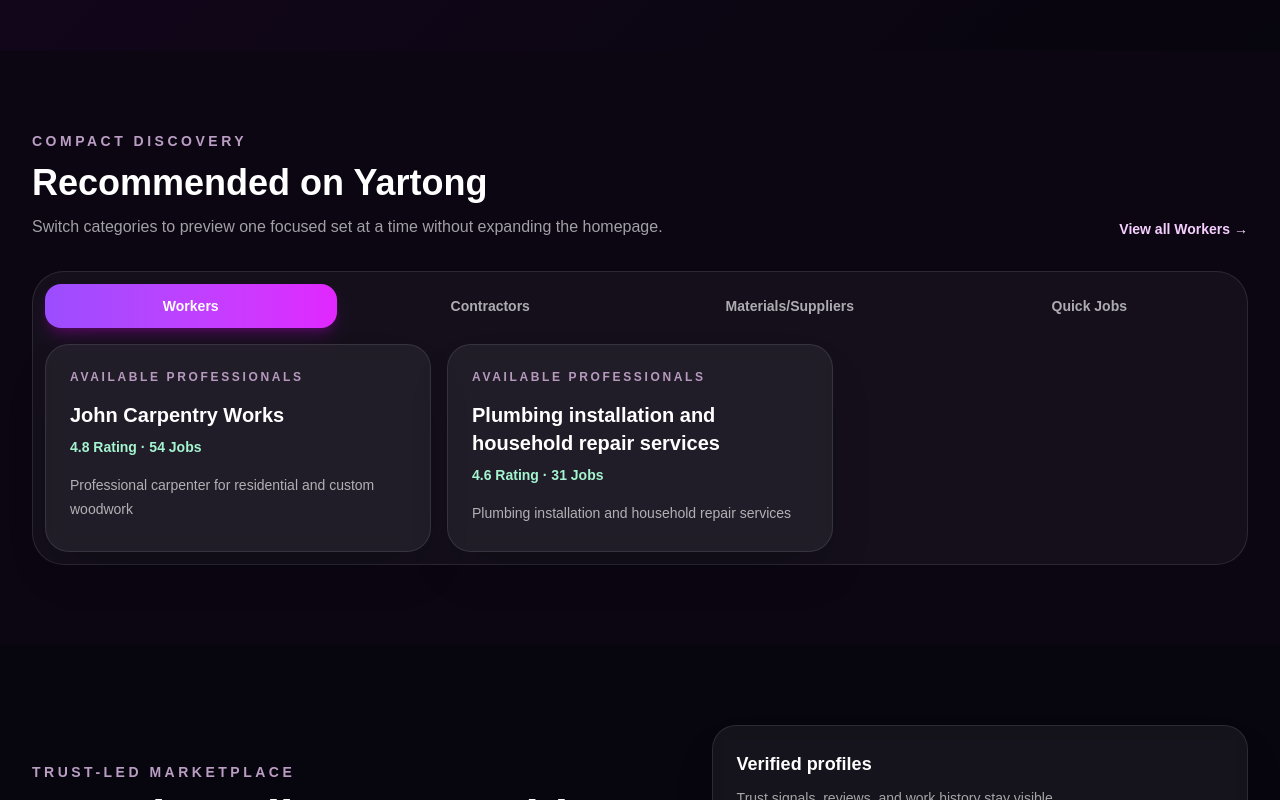
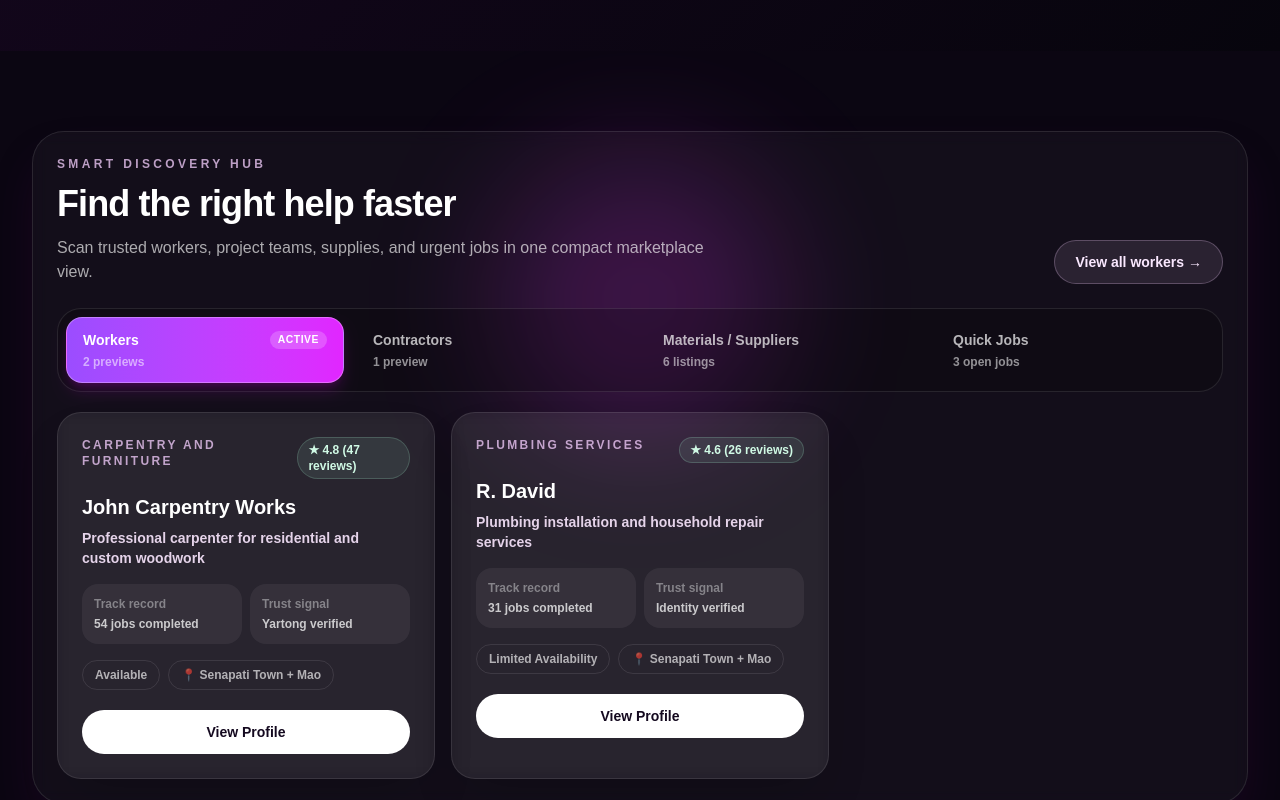
Before and after one commit to yartongzimik/Yartong, a Next.js app in the folder yartong/: page / in a window 1280 px wide. Shown: the part 740-1540 px from the top of the page. Built offline with nearby package versions, Linux system fonts and the light colour scheme.

Commit message:
Implement smart discovery hub

```diff
--- a/yartong/components/home/discovery-recommendations.tsx
+++ b/yartong/components/home/discovery-recommendations.tsx
@@ -1,105 +1,252 @@
 "use client";
 
-import { useState } from "react";
+import { useMemo, useState } from "react";
 import Link from "next/link";
 
 import { Card } from "@/components/ui/card";
 import { Section } from "@/components/ui/section";
-import { ROUTES } from "@/lib/constants";
+import {
+  AVAILABILITY_LABELS,
+  JOB_URGENCY_LABELS,
+  MATERIAL_STOCK_LABELS,
+  ROUTES,
+  VERIFICATION_LABELS,
+} from "@/lib/constants";
 import {
   MOCK_CONTRACTOR_PROFILES,
+  MOCK_LOCATIONS,
+  MOCK_MATERIAL_CATEGORIES,
   MOCK_MATERIAL_PRODUCTS,
   MOCK_MATERIAL_SUPPLIER_PROFILES,
   MOCK_QUICK_JOBS,
   MOCK_SKILLED_PROVIDER_PROFILES,
+  MOCK_TRADE_CATEGORIES,
+  MOCK_USERS,
 } from "@/lib/mock-data";
 
-type DiscoveryTab = "workers" | "contractors" | "materials" | "quick-jobs";
+const TAB_IDS = ["workers", "contractors", "materials", "quick-jobs"] as const;
 
-const contractorDiscoveryHref = ROUTES.trades;
+type DiscoveryTab = (typeof TAB_IDS)[number];
 
-const tabs: Record<DiscoveryTab, { label: string; href: string; eyebrow: string }> = {
-  workers: { label: "Workers", href: ROUTES.workers, eyebrow: "Available professionals" },
-  contractors: { label: "Contractors", href: contractorDiscoveryHref, eyebrow: "Project-ready teams" },
-  materials: { label: "Materials/Suppliers", href: ROUTES.materials, eyebrow: "Supply previews" },
-  "quick-jobs": { label: "Quick Jobs", href: ROUTES.quickJobs, eyebrow: "Fast work board" },
+type DiscoveryTabConfig = {
+  label: string;
+  shortLabel: string;
+  href: string;
+  cta: string;
+  countLabel: string;
 };
 
-const previewCards: Record<DiscoveryTab, Array<{ title: string; meta: string; detail: string }>> = {
-  workers: MOCK_SKILLED_PROVIDER_PROFILES.slice(0, 3).map((worker) => ({
-    title: worker.businessName ?? worker.headline,
-    meta: `${worker.averageRating.toFixed(1)} rating · ${worker.completedJobs} jobs`,
-    detail: worker.headline,
+type SmartDiscoveryCard = {
+  id: string;
+  eyebrow: string;
+  title: string;
+  headline: string;
+  description?: string;
+  href: string;
+  actionLabel: string;
+  primaryMeta: string;
+  secondaryMeta?: string;
+  trustMeta?: string;
+  chips: string[];
+};
+
+const tabs: Record<DiscoveryTab, DiscoveryTabConfig> = {
+  workers: {
+    label: "Workers",
+    shortLabel: "Workers",
+    href: ROUTES.workers,
+    cta: "View all workers",
+    countLabel: `${MOCK_SKILLED_PROVIDER_PROFILES.length} previews`,
+  },
+  contractors: {
+    label: "Contractors",
+    shortLabel: "Teams",
+    href: ROUTES.trades,
+    cta: "View all contractors",
+    countLabel: `${MOCK_CONTRACTOR_PROFILES.length} preview`,
+  },
+  materials: {
+    label: "Materials / Suppliers",
+    shortLabel: "Supplies",
+    href: ROUTES.materials,
+    cta: "View all materials",
+    countLabel: `${MOCK_MATERIAL_PRODUCTS.length + MOCK_MATERIAL_SUPPLIER_PROFILES.length} listings`,
+  },
+  "quick-jobs": {
+    label: "Quick Jobs",
+    shortLabel: "Quick Jobs",
+    href: ROUTES.quickJobs,
+    cta: "View quick jobs",
+    countLabel: `${MOCK_QUICK_JOBS.length} open jobs`,
+  },
+};
+
+const locationById = new Map(MOCK_LOCATIONS.map((location) => [location.id, location.name]));
+const userById = new Map(MOCK_USERS.map((user) => [user.id, user]));
+const tradeById = new Map(MOCK_TRADE_CATEGORIES.map((trade) => [trade.id, trade.name]));
+const materialCategoryById = new Map(MOCK_MATERIAL_CATEGORIES.map((category) => [category.id, category.name]));
+const supplierById = new Map(MOCK_MATERIAL_SUPPLIER_PROFILES.map((supplier) => [supplier.id, supplier]));
+
+function readableBusinessType(type: string) {
+  return type.replaceAll("_", " ").toLowerCase();
+}
+
+function serviceAreas(locationIds: string[]) {
+  return locationIds.map((id) => locationById.get(id)).filter(Boolean).slice(0, 2).join(" + ");
+}
+
+function getDiscoveryCards(): Record<DiscoveryTab, SmartDiscoveryCard[]> {
+  const workers = MOCK_SKILLED_PROVIDER_PROFILES.slice(0, 3).map((worker) => {
+    const user = userById.get(worker.userId);
+    const primaryService = worker.services.find((service) => service.isPrimaryService) ?? worker.services[0];
+    const location = serviceAreas(worker.serviceLocationIds) || user?.location?.name;
+
+    return {
+      id: worker.id,
+      eyebrow: primaryService?.name ?? "Skilled worker",
+      title: worker.businessName ?? user?.displayName ?? "Yartong worker",
+      headline: worker.headline,
+      href: `${ROUTES.workerProfile}/${worker.id}`,
+      actionLabel: "View Profile",
+      primaryMeta: `★ ${worker.averageRating.toFixed(1)} (${worker.totalReviews} reviews)`,
+      secondaryMeta: `${worker.completedJobs} jobs completed`,
+      trustMeta: user ? VERIFICATION_LABELS[user.verificationStatus] : `Trust ${worker.trustScore}`,
+      chips: [AVAILABILITY_LABELS[worker.availabilityStatus], location ? `📍 ${location}` : "Local service"],
+    };
+  });
+
+  const contractors = MOCK_CONTRACTOR_PROFILES.slice(0, 3).map((contractor) => ({
+    id: contractor.id,
+    eyebrow: contractor.tradeCategoryIds.map((id) => tradeById.get(id)).filter(Boolean).slice(0, 2).join(" + ") || "Project contractor",
+    title: contractor.businessName,
+    headline: contractor.headline,
+    description: contractor.description,
+    href: ROUTES.trades,
+    actionLabel: "View Contractors",
+    primaryMeta: `★ ${contractor.averageRating.toFixed(1)} rating`,
+    secondaryMeta: `${contractor.completedProjects} projects completed`,
+    trustMeta: `${contractor.teamSize} member team`,
+    chips: [AVAILABILITY_LABELS[contractor.availabilityStatus], `${contractor.activeProjects} active projects`],
+  }));
+
+  const materials = [
+    ...MOCK_MATERIAL_PRODUCTS.slice(0, 2).map((product) => {
+      const supplier = supplierById.get(product.supplierId);
+
+      return {
+        id: product.id,
+        eyebrow: materialCategoryById.get(product.categoryId) ?? "Material",
+        title: product.name,
+        headline: `${MATERIAL_STOCK_LABELS[product.stockStatus]}${product.availableQuantity ? ` · ${product.availableQuantity} ${product.unit.toLowerCase()}` : ""}`,
+        description: product.description,
+        href: `${ROUTES.materialProfile}/${product.slug}`,
+        actionLabel: "View Material",
+        primaryMeta: supplier ? supplier.businessName : "Local supplier",
+        secondaryMeta: product.deliveryAvailable ? "Delivery available" : "Pickup / enquiry",
+        trustMeta: supplier ? `★ ${supplier.averageRating.toFixed(1)} supplier` : undefined,
+        chips: [product.brand ?? "Construction supply", product.priceType.replaceAll("_", " ").toLowerCase()],
+      };
+    }),
+    ...MOCK_MATERIAL_SUPPLIER_PROFILES.slice(0, 1).map((supplier) => ({
+      id: supplier.id,
+      eyebrow: `${readableBusinessType(supplier.businessType)} supplier`,
+      title: supplier.businessName,
+      headline: `${supplier.productCount} products · ${supplier.completedOrders} completed orders`,
+      description: supplier.description,
+      href: ROUTES.materials,
+      actionLabel: "View Supplier",
+      primaryMeta: `★ ${supplier.averageRating.toFixed(1)} supplier rating`,
+      secondaryMeta: supplier.offersDelivery ? "Delivery available" : "Enquiry only",
+      trustMeta: `${supplier.responseRate}% response rate`,
+      chips: [supplier.offersWholesale ? "Wholesale" : "Retail", serviceAreas(supplier.serviceLocationIds) || "Local supply"],
     })),
-  contractors: MOCK_CONTRACTOR_PROFILES.slice(0, 3).map((contractor) => ({
-    title: contractor.businessName,
-    meta: `${contractor.teamSize} person team · ${contractor.completedProjects} projects`,
-    detail: contractor.headline,
-  })),
-  materials: MOCK_MATERIAL_PRODUCTS.slice(0, 2)
-    .map((product) => ({
-      title: product.name,
-      meta: `${product.stockStatus.replaceAll("_", " ").toLowerCase()} · ${product.unit.toLowerCase()}`,
-      detail: product.description,
-    }))
-    .concat(
-      MOCK_MATERIAL_SUPPLIER_PROFILES.slice(0, 1).map((supplier) => ({
-        title: supplier.businessName,
-        meta: `${supplier.productCount} products · ${supplier.averageRating.toFixed(1)} rating`,
-        detail: supplier.description,
-      })),
-    ),
-  "quick-jobs": MOCK_QUICK_JOBS.slice(0, 3).map((job) => ({
+  ];
+
+  const quickJobs = MOCK_QUICK_JOBS.slice(0, 3).map((job) => ({
+    id: job.id,
+    eyebrow: tradeById.get(job.tradeCategoryId) ?? "Quick job",
     title: job.title,
-    meta: `${job.urgency.replaceAll("_", " ").toLowerCase()} · ${job.numberOfWorkers} worker${job.numberOfWorkers > 1 ? "s" : ""}`,
-    detail: job.description,
-  })),
-};
+    headline: JOB_URGENCY_LABELS[job.urgency],
+    description: job.description,
+    href: ROUTES.quickJobs,
+    actionLabel: "View Job",
+    primaryMeta: `${job.numberOfWorkers} worker${job.numberOfWorkers > 1 ? "s" : ""} needed`,
+    secondaryMeta: job.expectedDuration.replaceAll("_", " ").toLowerCase(),
+    trustMeta: job.pincode ? `PIN ${job.pincode}` : undefined,
+    chips: [job.paymentType.replaceAll("_", " ").toLowerCase(), job.status.toLowerCase()],
+  }));
+
+  return { workers, contractors, materials, "quick-jobs": quickJobs };
+}
 
 export function DiscoveryRecommendations() {
   const [activeTab, setActiveTab] = useState<DiscoveryTab>("workers");
   const active = tabs[activeTab];
+  const discoveryCards = useMemo(() => getDiscoveryCards(), []);
 
   return (
-    <Section className="bg-[#0B0612]">
-      <div className="mb-8 flex flex-col gap-4 md:flex-row md:items-end md:justify-between">
-        <div>
-          <p className="text-sm font-bold uppercase tracking-[0.25em] text-fuchsia-200/75">Compact discovery</p>
-          <h2 className="mt-3 text-3xl font-black text-white sm:text-4xl">Recommended on Yartong</h2>
-          <p className="mt-3 max-w-2xl text-white/62">Switch categories to preview one focused set at a time without expanding the homepage.</p>
+    <Section className="overflow-hidden bg-[#0B0612]" containerClassName="relative">
+      <div className="absolute left-1/2 top-6 h-72 w-72 -translate-x-1/2 rounded-full bg-fuchsia-500/20 blur-3xl" aria-hidden="true" />
+      <div className="relative rounded-[2rem] border border-white/10 bg-white/[0.035] p-4 shadow-2xl shadow-fuchsia-950/30 backdrop-blur sm:p-5 lg:p-6">
+        <div className="flex flex-col gap-5 lg:flex-row lg:items-end lg:justify-between">
+          <div className="max-w-2xl">
+            <p className="text-xs font-black uppercase tracking-[0.28em] text-fuchsia-200/75">Smart Discovery Hub</p>
+            <h2 className="mt-3 text-3xl font-black tracking-tight text-white sm:text-4xl">Find the right help faster</h2>
+            <p className="mt-3 text-sm leading-6 text-white/65 sm:text-base">Scan trusted workers, project teams, supplies, and urgent jobs in one compact marketplace view.</p>
           </div>
-        <Link href={active.href} className="text-sm font-bold text-fuchsia-200 hover:text-white">
-          View all {active.label} →
+          <Link href={active.href} className="inline-flex min-h-11 items-center justify-center rounded-full border border-fuchsia-200/25 bg-fuchsia-200/10 px-5 text-sm font-black text-fuchsia-100 transition hover:border-fuchsia-100/60 hover:bg-fuchsia-200/20 focus:outline-none focus:ring-2 focus:ring-fuchsia-200 focus:ring-offset-2 focus:ring-offset-[#0B0612]">
+            {active.cta} →
           </Link>
         </div>
 
-      <div className="rounded-[2rem] border border-white/10 bg-white/[0.04] p-3">
-        <div className="grid gap-2 md:grid-cols-4" role="tablist" aria-label="Recommendation categories">
-          {(Object.keys(tabs) as DiscoveryTab[]).map((tab) => (
+        <div className="mt-6 grid gap-3 rounded-[1.5rem] border border-white/10 bg-black/20 p-2 sm:grid-cols-2 lg:grid-cols-4" role="tablist" aria-label="Smart discovery categories">
+          {TAB_IDS.map((tab) => {
+            const isActive = activeTab === tab;
+            return (
               <button
                 key={tab}
                 type="button"
                 role="tab"
-              aria-selected={activeTab === tab}
+                aria-selected={isActive}
+                aria-controls={`smart-discovery-${tab}`}
+                id={`smart-discovery-tab-${tab}`}
                 onClick={() => setActiveTab(tab)}
-              className={`rounded-2xl px-4 py-3 text-sm font-black transition ${
-                activeTab === tab
-                  ? "bg-gradient-to-r from-[#9B4DFF] to-[#E126FF] text-white shadow-lg shadow-fuchsia-700/30"
-                  : "text-white/65 hover:bg-white/10 hover:text-white"
+                className={`min-h-12 rounded-2xl px-4 py-3 text-left text-sm font-black transition focus:outline-none focus:ring-2 focus:ring-fuchsia-200 focus:ring-offset-2 focus:ring-offset-[#13091d] ${
+                  isActive
+                    ? "border border-fuchsia-200/40 bg-gradient-to-r from-[#9B4DFF] to-[#E126FF] text-white shadow-lg shadow-fuchsia-700/25"
+                    : "border border-transparent text-white/70 hover:border-white/10 hover:bg-white/10 hover:text-white"
                 }`}
               >
-              {tabs[tab].label}
+                <span className="flex items-center justify-between gap-3">
+                  <span>{tabs[tab].label}</span>
+                  {isActive ? <span className="rounded-full bg-white/20 px-2 py-0.5 text-[0.65rem] uppercase tracking-wider">Active</span> : null}
+                </span>
+                <span className="mt-1 block text-xs font-semibold text-white/55">{tabs[tab].countLabel}</span>
               </button>
-          ))}
+            );
+          })}
         </div>
 
-        <div className="mt-4 grid gap-4 lg:grid-cols-3">
-          {previewCards[activeTab].map((card) => (
-            <Card key={`${activeTab}-${card.title}`} className="min-h-52">
-              <p className="text-xs font-bold uppercase tracking-[0.22em] text-fuchsia-200/70">{active.eyebrow}</p>
-              <h3 className="mt-4 text-xl font-black text-white">{card.title}</h3>
-              <p className="mt-2 text-sm font-semibold capitalize text-emerald-200">{card.meta}</p>
-              <p className="mt-4 text-sm leading-6 text-white/65">{card.detail}</p>
+        <div id={`smart-discovery-${activeTab}`} role="tabpanel" aria-labelledby={`smart-discovery-tab-${activeTab}`} className="mt-5 grid gap-4 md:grid-cols-2 xl:grid-cols-3">
+          {discoveryCards[activeTab].map((card) => (
+            <Card key={`${activeTab}-${card.id}`} className="flex min-h-0 flex-col p-5 transition hover:-translate-y-0.5 hover:border-fuchsia-200/30 hover:bg-white/[0.08]">
+              <div className="flex items-start justify-between gap-3">
+                <p className="text-xs font-black uppercase tracking-[0.2em] text-fuchsia-200/75">{card.eyebrow}</p>
+                <span className="rounded-full border border-emerald-200/20 bg-emerald-200/10 px-2.5 py-1 text-xs font-bold text-emerald-100">{card.primaryMeta}</span>
+              </div>
+              <h3 className="mt-4 text-xl font-black leading-tight text-white">{card.title}</h3>
+              <p className="mt-2 text-sm font-semibold text-fuchsia-100/90">{card.headline}</p>
+              {card.description ? <p className="mt-3 line-clamp-2 text-sm leading-6 text-white/62">{card.description}</p> : null}
+              <dl className="mt-4 grid grid-cols-2 gap-2 text-xs font-bold text-white/75">
+                {card.secondaryMeta ? <div className="rounded-2xl bg-white/[0.06] p-3"><dt className="text-white/40">Track record</dt><dd className="mt-1">{card.secondaryMeta}</dd></div> : null}
+                {card.trustMeta ? <div className="rounded-2xl bg-white/[0.06] p-3"><dt className="text-white/40">Trust signal</dt><dd className="mt-1">{card.trustMeta}</dd></div> : null}
+              </dl>
+              <div className="mt-4 flex flex-wrap gap-2">
+                {card.chips.filter(Boolean).map((chip) => <span key={chip} className="rounded-full border border-white/10 px-3 py-1.5 text-xs font-bold capitalize text-white/65">{chip}</span>)}
+              </div>
+              <Link href={card.href} className="mt-5 inline-flex min-h-11 items-center justify-center rounded-full bg-white px-4 text-sm font-black text-[#14091f] transition hover:bg-fuchsia-100 focus:outline-none focus:ring-2 focus:ring-fuchsia-200 focus:ring-offset-2 focus:ring-offset-[#14091f]">
+                {card.actionLabel}
+              </Link>
             </Card>
           ))}
         </div>
```
Lines whose indentation alone changed are shown as unchanged.
